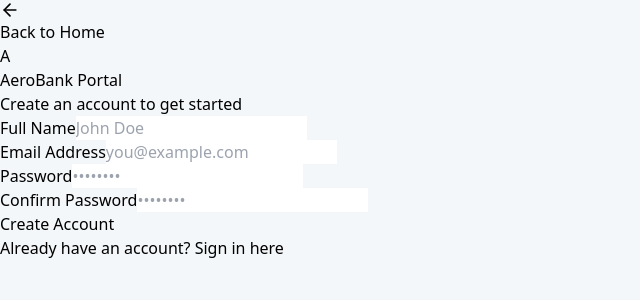
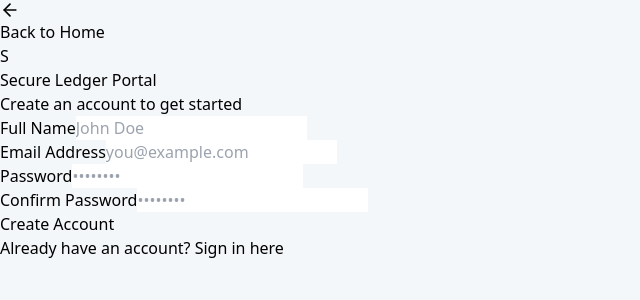
Before and after one commit to SNEHASISHBAGDI/Secure-Ledger, a React (Vite) app in the folder frontend/: page / in a window 1280 px wide. Both pictures are taken after a click on the button "Get Started". Shown: the top 300 px of the page, without its empty margins (0-640 px from the left). Built offline with nearby package versions, Linux system fonts and the light colour scheme.

Commit message:
updated backend

```diff
--- a/frontend/src/components/layout/Navbar.tsx
+++ b/frontend/src/components/layout/Navbar.tsx
@@ -14,9 +14,11 @@
     <nav className="fixed top-0 w-full bg-white/90 backdrop-blur-md border-b border-gray-100 z-50">
       <div className="max-w-7xl mx-auto px-4 sm:px-6 lg:px-8">
         <div className="flex justify-between items-center h-20">
+
+          {/* UPDATED BRANDING HERE */}
           <div className="flex items-center gap-2 cursor-pointer">
-            <div className="w-8 h-8 bg-blue-600 rounded-lg flex items-center justify-center text-white font-bold italic">A</div>
-            <span className="text-2xl font-bold text-slate-800">AeroBank</span>
+            <div className="w-8 h-8 bg-blue-600 rounded-lg flex items-center justify-center text-white font-bold italic">S</div>
+            <span className="text-2xl font-bold text-slate-800">Secure Ledger</span>
           </div>
 
           <div className="hidden md:flex items-center gap-3">
--- a/frontend/src/components/sections/Hero.tsx
+++ b/frontend/src/components/sections/Hero.jsx
@@ -1,12 +1,9 @@
+// src/components/sections/Hero.jsx
 import React from 'react';
 import { Button } from '../ui/Button';
 import heroImg from "../../assets/bankingpng.png";
 
-interface HeroProps {
-  onRegisterClick?: () => void;
-}
-
-export function Hero({ onRegisterClick }: HeroProps) {
+export function Hero({ onRegisterClick }) {
   return (
     <section className="pt-24 pb-32 bg-gradient-to-b from-[#eef2f6] to-[#f8f9fa] overflow-hidden relative">
       <div className="max-w-7xl mx-auto px-4 sm:px-6 lg:px-8 flex flex-col lg:flex-row items-center gap-12 relative z-10">
--- a/frontend/src/pages/LoginPage.jsx
+++ b/frontend/src/pages/LoginPage.jsx
@@ -80,11 +80,12 @@
 
       <div className="w-full max-w-md bg-white rounded-xl shadow-[0_8px_30px_rgb(0,0,0,0.04)] border border-gray-100 p-8">
 
+        {/* UPDATED BRANDING HERE */}
         <div className="flex flex-col items-center mb-8">
           <div className="w-12 h-12 bg-blue-600 rounded-lg text-white flex items-center justify-center font-bold text-xl mb-4 italic">
-            A
+            S
           </div>
-          <h2 className="text-2xl font-bold text-slate-800">AeroBank Portal</h2>
+          <h2 className="text-2xl font-bold text-slate-800">Secure Ledger Portal</h2>
           <p className="text-sm text-gray-500 mt-1">
             {isLoginMode ? 'Sign in to access your accounts' : 'Create an account to get started'}
           </p>
```
